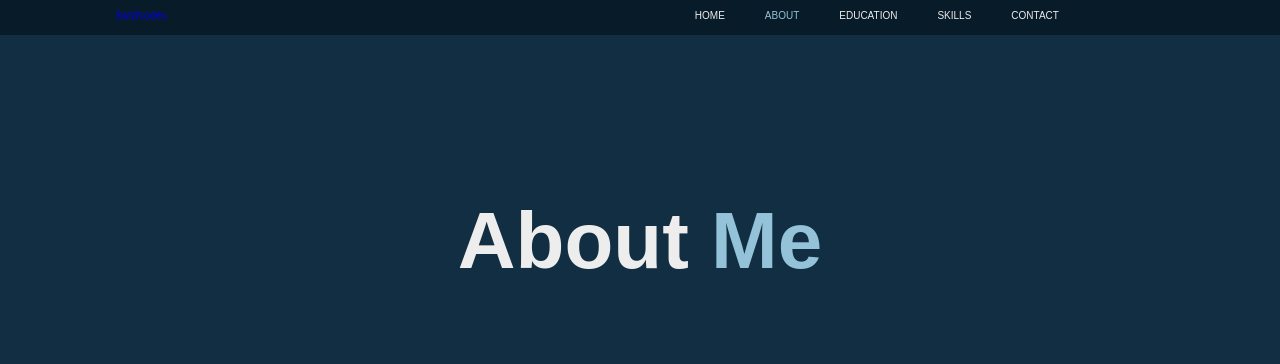
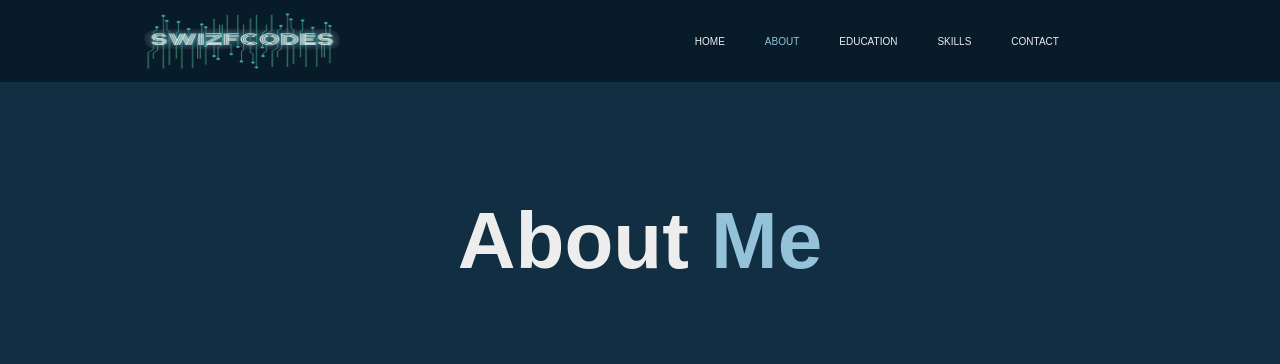
Before and after one commit to swizfcodes/console.log-swizfcodes-, a plain HTML site: page swizfcodes-website-main/about.html in a window 1280 px wide. Shown: the top 364 px of the page. Drawn offline with nearby package versions, Linux system fonts and the light colour scheme; files whose address does not match are found by name.

Commit message:
Updated the menu logos

```diff
--- a/swizfcodes-website-main/about.html
+++ b/swizfcodes-website-main/about.html
@@ -17,7 +17,9 @@
 
   <!--- header design -->
   <Header class="my-portfolio-header">
-    <a href="#" class="portfolio-logo">Swizfcodes.</a>
+    <a href="#" class="portfolio-logo">
+      <img src="/swizfcodes-website-main/photos/My-port-logo.png" alt="Logo">
+    </a>
 
     <nav class="portfolio-navbar">
       <a href="http://swizfcodes.github.io/swizfcodes-website/index.html">HOME</a>
```
Also changed, not shown: swizfcodes-website-main/contact.html (+3 -1 lines), swizfcodes-website-main/education.html (+3 -1 lines), swizfcodes-website-main/skills.html (+3 -1 lines).
